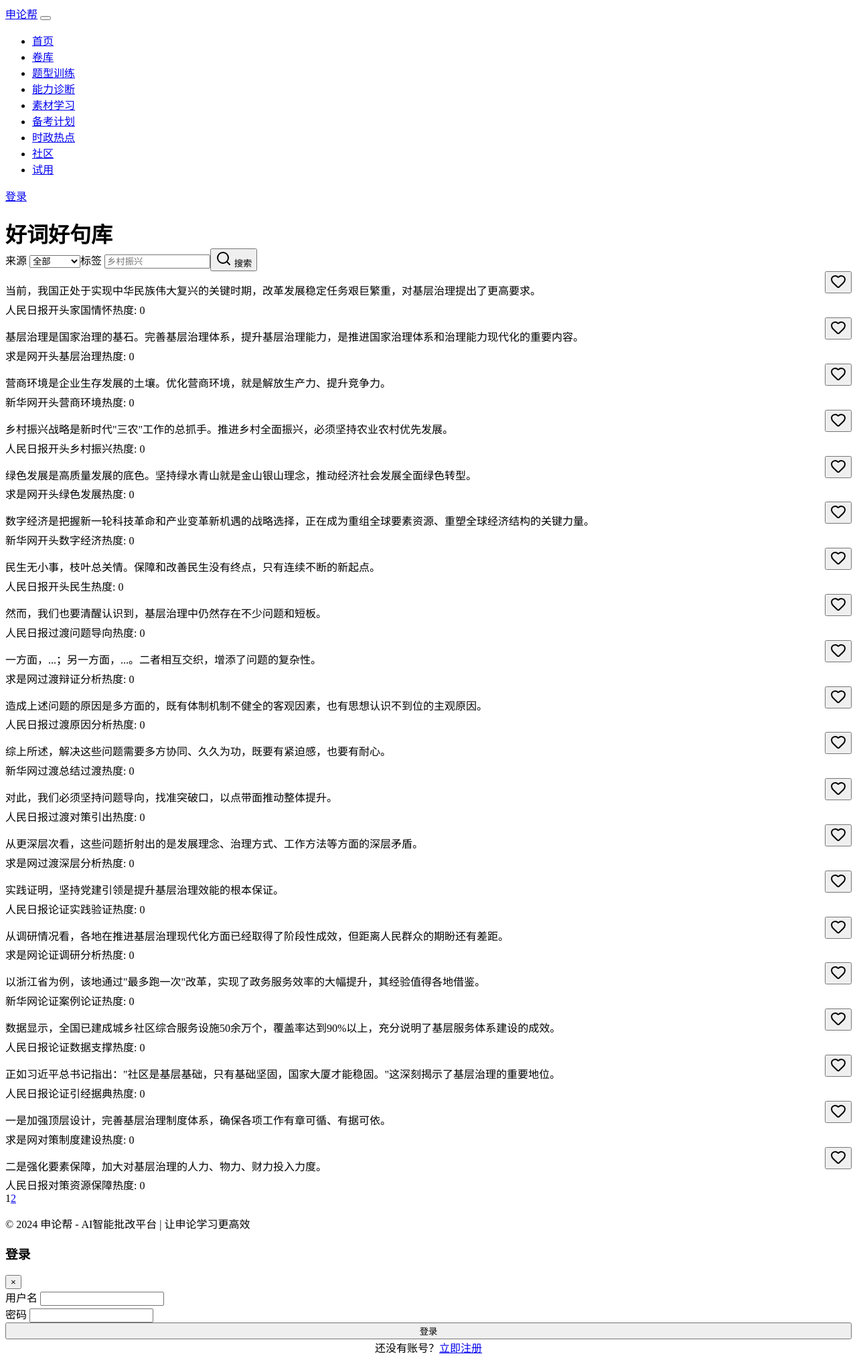
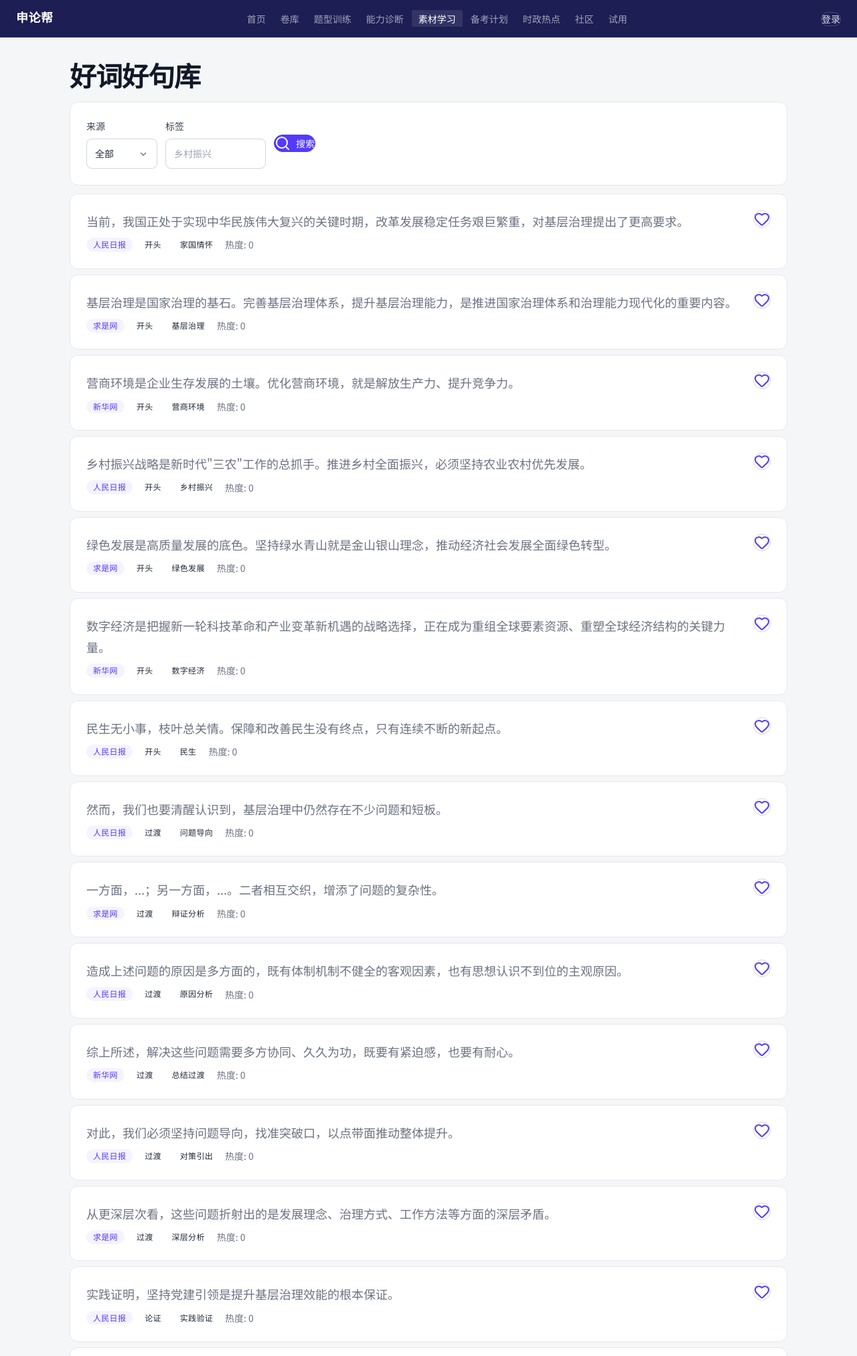
Before and after one commit to mkih76/SLB, a Flask app: page /phrases in a window 1280 px wide. Shown: the top 2025 px of the page at 67% size. Run offline with Flask 3, Linux system fonts and the light colour scheme; data comes from the database, SQL or seed files in the repository; some libraries are stand-ins or nearby versions.

Commit message:
fix: CSS 链接 URL 编码问题
url_for() 的 filename 参数不能包含 ?v=2，会导致 ? 被编码为 %3F
改为 url_for('static', filename='css/variables.css', v=2)

```diff
--- a/templates/base.html
+++ b/templates/base.html
@@ -28,11 +28,11 @@
   <script src="https://unpkg.com/lenis@latest/dist/lenis.min.js"></script>
 
   <!-- CSS -->
-  <link rel="stylesheet" href="{{ url_for('static', filename='css/variables.css?v=2') }}">
-  <link rel="stylesheet" href="{{ url_for('static', filename='css/interactions.css?v=2') }}">
-  <link rel="stylesheet" href="{{ url_for('static', filename='css/components.css?v=2') }}">
-  <link rel="stylesheet" href="{{ url_for('static', filename='css/main.css?v=2') }}">
-  <link rel="stylesheet" href="{{ url_for('static', filename='css/glass.css?v=2') }}">
+  <link rel="stylesheet" href="{{ url_for('static', filename='css/variables.css', v=2) }}">
+  <link rel="stylesheet" href="{{ url_for('static', filename='css/interactions.css', v=2) }}">
+  <link rel="stylesheet" href="{{ url_for('static', filename='css/components.css', v=2) }}">
+  <link rel="stylesheet" href="{{ url_for('static', filename='css/main.css', v=2) }}">
+  <link rel="stylesheet" href="{{ url_for('static', filename='css/glass.css', v=2) }}">
 
   {% block extra_css %}{% endblock %}
 </head>
@@ -397,7 +397,7 @@
   {% block extra_js %}{% endblock %}
 
   <!-- 组件库 JS -->
-  <script src="{{ url_for('static', filename='js/components.js?v=2') }}"></script>
+  <script src="{{ url_for('static', filename='js/components.js', v=2) }}"></script>
 
   <!-- 返回顶部按钮 -->
   <button class="back-to-top" aria-label="返回顶部">
```
